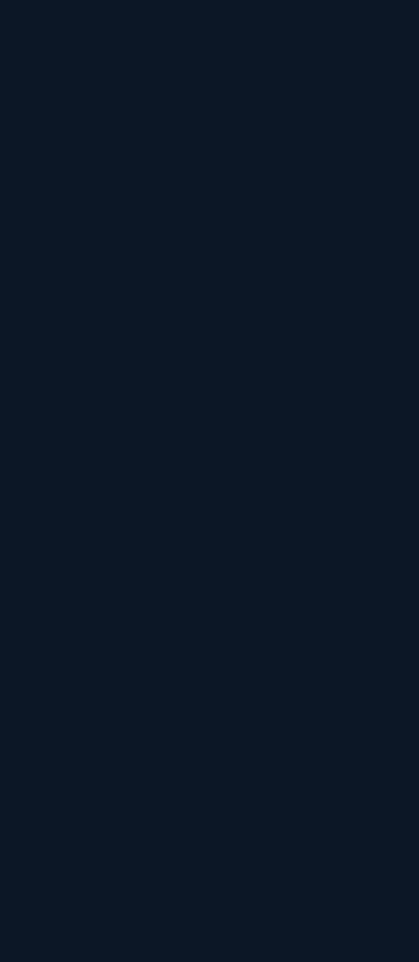
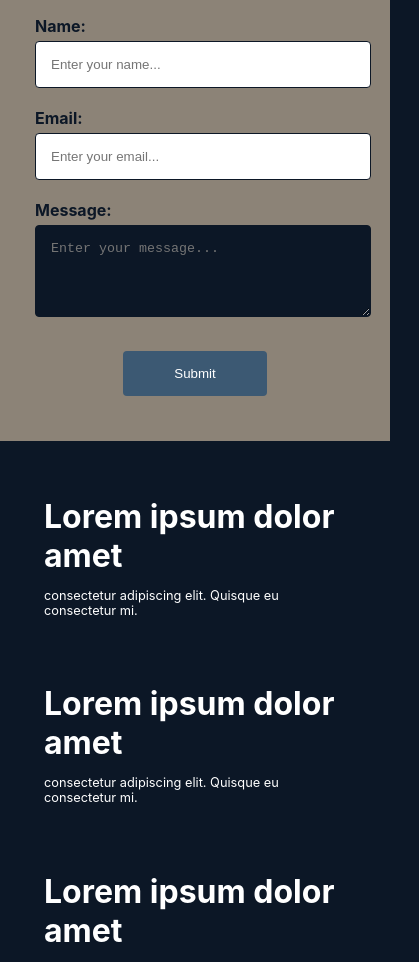
Before and after one commit to sammy0804/Samara_Rincon_prueba_frontend, a React (Create React App) app: page / in a window 390 px wide. Shown: the part 1900-2862 px from the top of the page, 419 px wide, since content can reach past the window. Before the commit the page ends 1623 px from the top, so only its background shows below. Built offline with nearby package versions, Linux system fonts and the light colour scheme.

Commit message:
Created footer

```diff
--- a/src/App.js
+++ b/src/App.js
@@ -3,6 +3,7 @@ import React from 'react';
 import Navbar from './components/header/Header';
 import Slider from './components/slider/Slider';
 import Form from './components/form/Form';
+import Footer from './components/footer/Footer'
 import cardData from './data/CardData'; // Data
 import './App.css'; // estilos globales
 
@@ -12,6 +13,7 @@ function App() {
       <Navbar />
       <Slider cards={cardData} />
       <Form />
+      <Footer />
     </div>
   );
 }
--- /dev/null
+++ b/src/components/footer/Footer.jsx
@@ -0,0 +1,28 @@
+import React from 'react';
+import '../../styles/footer.css'; // Make sure this path is correct
+
+const Footer = () => {
+  return (
+    <div className="footer">
+        <div className="grid-footer">
+            <div className="footer-section">
+                <h1>Lorem ipsum dolor amet</h1>
+                <p>consectetur adipiscing elit. Quisque eu consectetur mi.</p>
+            </div>
+            <div className="footer-section">
+                <h1>Lorem ipsum dolor amet</h1>
+                <p>consectetur adipiscing elit. Quisque eu consectetur mi.</p>
+            </div>
+            <div className="footer-section">
+                <h1>Lorem ipsum dolor amet</h1>
+                <p>consectetur adipiscing elit. Quisque eu consectetur mi.</p>
+            </div>
+        </div>
+        <div className="footer-bottom">
+            <p>Lorem ipsum dolor sit amet, consectetur adipiscing elit. <a href="#">Link here</a> Lorem ipsum</p>
+        </div>
+    </div>
+  );
+};
+
+export default Footer;
--- a/src/components/slider/slider.jsx
+++ b/src/components/slider/slider.jsx
@@ -18,17 +18,11 @@ const CardSlider = ({ cards }) => {
       {
         breakpoint: 1024,
         settings: {
-          slidesToShow: 3
+          slidesToShow: 2
         }
       },
       {
         breakpoint: 768,
-        settings: {
-          slidesToShow: 1
-        }
-      },
-      {
-        breakpoint: 320,
         settings: {
           slidesToShow: 1
         }
--- /dev/null
+++ b/src/styles/footer.css
@@ -0,0 +1,84 @@
+.grid-footer{
+    display: grid;
+    grid-template-columns: repeat(3, 1fr);
+    gap: 20px;
+}
+
+  .footer {
+    color: #fff; /* White text color */
+    padding: 20px;
+    text-align: center; /* Center align the text */
+  }
+
+  .footer-section {
+    margin-bottom: 20px;
+    text-align: left;
+  }
+
+  .footer-section h1 {
+    margin-bottom: 10px; /* Spacing between the title and the paragraph */
+  }
+
+  .footer-section p {
+    margin-bottom: 10px; /* Spacing between paragraph and next section */
+  }
+
+  .footer-bottom {
+    border-top: 1px solid #fff; /* White top border for bottom section */
+    padding-top: 20px; /* Spacing above the border */
+  }
+
+  .footer-bottom p {
+    font-size: 0.8rem; /* Smaller font size for the bottom text */
+  }
+
+  .footer-bottom a {
+    color: #fff;
+    font-weight: bold;
+    font-size: 16px;
+  }
+
+  .footer-bottom a:hover {
+    text-decoration: underline; /* Underline on hover */
+  }
+
+  @media (max-width: 1024px) { /* Tablet */
+    .footer {
+      padding: 20px 10px; /* Reduced padding */
+      margin: 20px 10%;
+    }
+
+    .grid-footer{
+        grid-template-columns: repeat(2, 1fr);
+    }
+
+    .footer-section h3,
+    .footer-section p,
+    .footer-bottom p {
+      font-size: 0.9rem; /* Adjust font size for better readability */
+    }
+  }
+
+  @media (max-width: 768px) { /* Mobile */
+    .footer {
+      padding: 15px 5px; /* Further reduced padding */
+    }
+
+    .grid-footer{
+        grid-template-columns: 1fr;
+    }
+
+    .footer-section {
+      margin-bottom: 15px; /* Reduced spacing between sections */
+    }
+
+    .footer-section h3,
+    .footer-section p,
+    .footer-bottom p {
+      font-size: 0.8rem; /* Smaller font size for smaller screens */
+    }
+
+    .footer-bottom {
+      padding-top: 15px; /* Adjust padding above the border */
+    }
+  }
--- a/src/styles/form.css
+++ b/src/styles/form.css
@@ -10,7 +10,6 @@
 /* Form */
 .form-container {
     padding: 20px 0px;
-    max-width: 500px;
     margin: 30px;
     color: #0C1726;
     font-weight: bold;
@@ -63,7 +62,7 @@
 
   /* Radio and checkbox */
   .select-container, .multiselect-container {
-    margin: 0px 10%;
+    margin: 10px 10%;
   }
 
   .checkbox-group, .radio-group{
@@ -131,3 +130,27 @@
   .submit-button:hover {
     background-color: #4a6fa5;
   }
+
+  /* Responsive styles */
+@media (max-width: 1024px) { /* Tablet */
+    .grid-container {
+      grid-template-columns: repeat(2, 1fr); /* Stack the containers */
+    }
+
+    .form-container{
+      padding: 15px 5px;
+    }
+  }
+
+  @media (max-width: 768px) { /* Mobile */
+    .grid-container {
+      grid-template-columns: 1fr; /* Stack the containers */
+    }
+
+    .input-group input[type="text"],
+    .input-group input[type="email"],
+    .input-group textarea,
+    .submit-button {
+      padding: 15px; /* Larger padding for easier touch */
+    }
+  }
```
